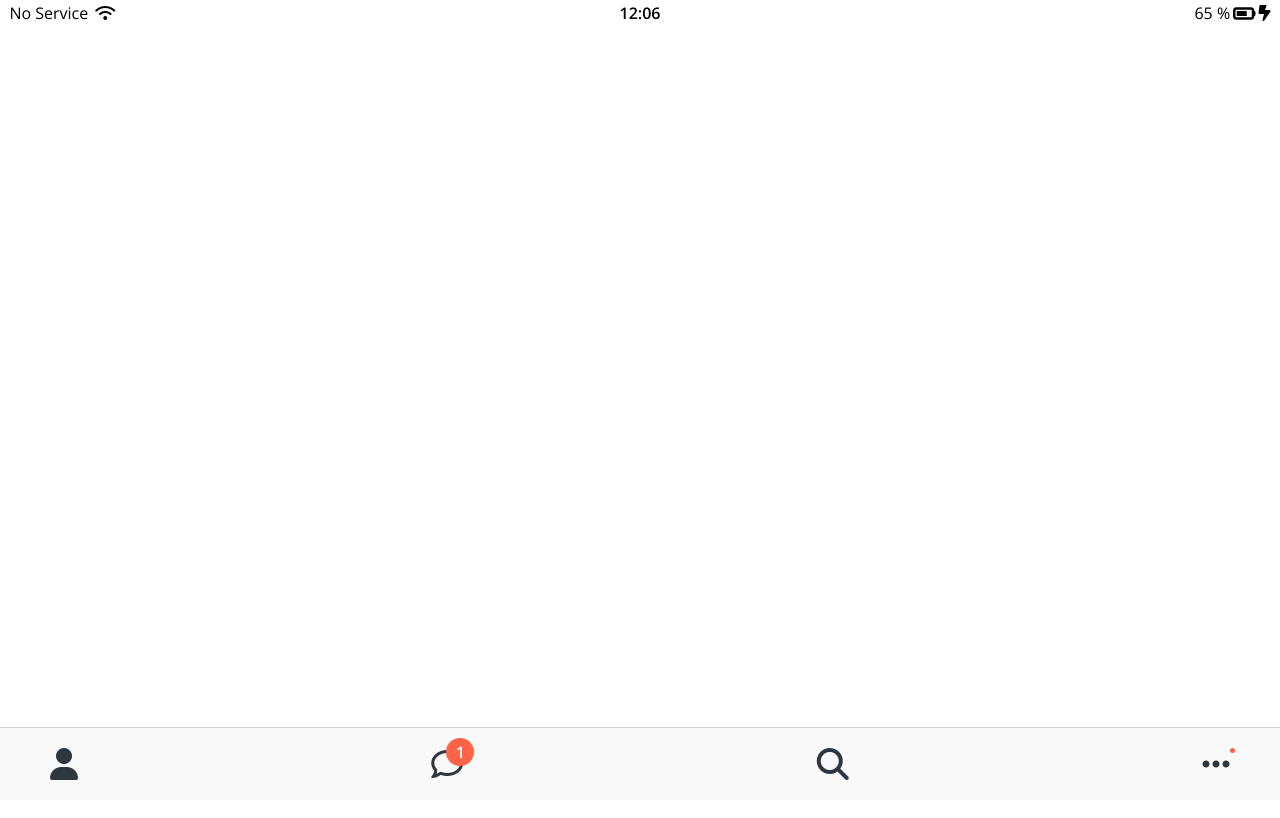
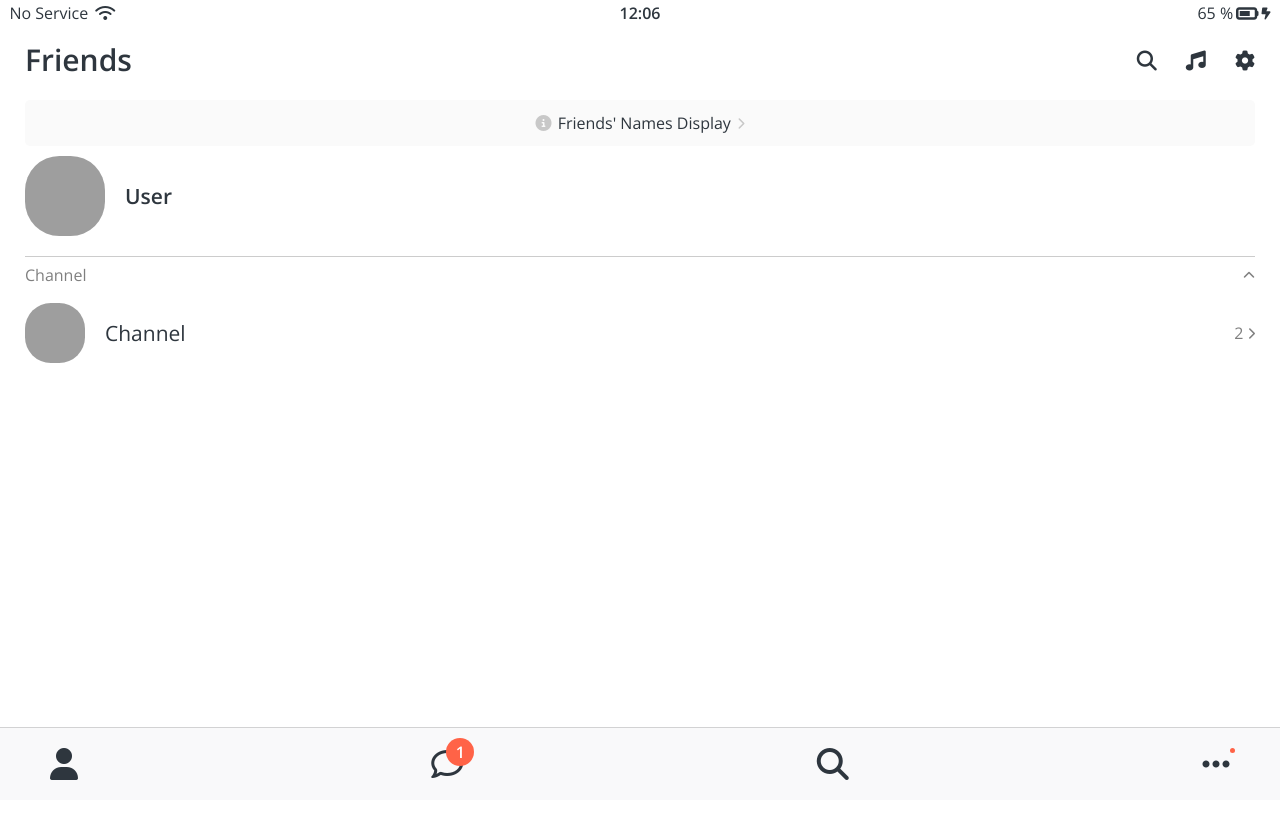
Before and after one commit to hm-Jeon/Kokoa-clone, a plain HTML site: page friends.html in a window 1280 px wide. Shown: the top 818 px of the page. Drawn offline with nearby package versions, Linux system fonts and the light colour scheme; grey boxes are pictures that could not be loaded.

Commit message:
Create friends-screen
Also create screen-header & user-component

```diff
--- /dev/null
+++ b/CSS/components/screen-header.css
@@ -0,0 +1,21 @@
+.screen-header {
+  position: fixed;
+  top: 0;
+  display: flex;
+  justify-content: space-between;
+  align-items: center;
+  width: 100%;
+  padding: 45px var(--horizontal-space) 20px;
+  box-sizing: border-box;
+  background-color: white;
+  z-index: 1;
+}
+
+.screen-header__title {
+  font-size: 30px;
+  font-weight: 600;
+}
+
+.screen-header__icons span {
+  margin-left: 25px;
+}
--- /dev/null
+++ b/CSS/components/user-component.css
@@ -0,0 +1,45 @@
+.user-component,
+.user-component__column:first-child {
+  display: flex;
+  align-items: center;
+}
+
+.user-component__column:last-child {
+  color: rgba(0, 0, 0, 0.5);
+}
+
+.user-component {
+  justify-content: space-between;
+}
+
+.user-component__avatar {
+  width: 70px;
+  height: 70px;
+  border-radius: 43%;
+  margin-right: 20px;
+}
+
+.user-component__avatar--xl {
+  width: 80px;
+  height: 80px;
+}
+
+.user-component__avatar--sm {
+  width: 60px;
+  height: 60px;
+}
+
+.user-component__title {
+  font-size: 21px;
+  font-weight: 600;
+}
+
+.user-component__title--not-bold {
+  font-weight: 400;
+}
+
+.user-component__subtitle {
+  margin-top: 8px;
+  font-size: 17px;
+  color: rgba(0, 0, 0, 0.5);
+}
--- /dev/null
+++ b/CSS/screens/friends.css
@@ -0,0 +1,33 @@
+#friends-display-link {
+  display: block;
+  text-align: center;
+  background-color: #fafafa;
+  padding: 15px 0;
+  margin: 0 var(--horizontal-space) 10px;
+  border-radius: 5px;
+  font-size: 16px;
+  z-index: -1;
+}
+
+#friends-display-link i {
+  color: rgba(0, 0, 0, 0.2);
+  margin: 0 2px;
+}
+
+.friends-screen {
+  padding: 0px var(--horizontal-space);
+}
+
+.friends-screen__channel {
+  margin-top: 20px;
+  border-top: 1px solid rgba(0, 0, 0, 0.2);
+  padding-top: 10px;
+}
+
+.friends-screen_channel-header {
+  display: flex;
+  justify-content: space-between;
+  align-items: center;
+  margin-bottom: 20px;
+  color: rgba(0, 0, 0, 0.5);
+}
--- a/CSS/styles.css
+++ b/CSS/styles.css
@@ -5,10 +5,16 @@
 /* Components */
 @import "components/status-bar.css";
 @import "components/nav-bar.css";
+@import "components/screen-header.css";
+@import "components/user-component.css";
 
 /* Screens */
 @import "screens/login.css";
+@import "screens/friends.css";
 
 body {
   font-family: "Open Sans", sans-serif;
+  color: #2e363e;
+  padding-top: 100px;
+  height: 200vh;
 }
--- a/CSS/variables.css
+++ b/CSS/variables.css
@@ -1,3 +1,4 @@
 :root {
   --yellow: #fae100;
+  --horizontal-space: 25px;
 }
--- a/friends.html
+++ b/friends.html
@@ -19,9 +19,63 @@
       <div class="status-bar__column">
         <span>65 %</span>
         <i class="fa-solid fa-battery-three-quarters fa-lg"></i>
-        <i class="fa-solid fa-bolt-lightning"></i>
+        <i class="fa-solid fa-bolt-lightning fa-xs"></i>
       </div>
     </div>
+
+    <header class="screen-header">
+      <h1 class="screen-header__title">Friends</h1>
+      <div class="screen-header__icons">
+        <span><i class="fa-solid fa-magnifying-glass fa-lg"></i></span>
+        <span><i class="fa-solid fa-music fa-lg"></i></span>
+        <span><i class="fa-solid fa-gear fa-lg"></i></span>
+      </div>
+    </header>
+
+    <a id="friends-display-link">
+      <i class="fa-solid fa-circle-info"></i>
+      Friends' Names Display
+      <i class="fa-solid fa-chevron-right fa-xs"></i>
+    </a>
+
+    <main class="friends-screen">
+      <div class="user-component">
+        <div class="user-component__column">
+          <img
+            class="user-component__avatar user-component__avatar--xl"
+            src="https://cdnweb01.wikitree.co.kr/webdata/editor/202107/19/img_20210719114851_4a9c2f73.webp"
+          />
+          <div class="user-component__text">
+            <h4 class="user-component__title">User</h4>
+            <!-- <h6 class="user-component__subtitle">this text whatever</h6> -->
+          </div>
+        </div>
+        <div class="user-component__column"></div>
+      </div>
+      <div class="friends-screen__channel">
+        <div class="friends-screen_channel-header">
+          <span>Channel</span>
+          <i class="fa-solid fa-chevron-up fa-xs"></i>
+        </div>
+        <div class="user-component">
+          <div class="user-component__column">
+            <img
+              class="user-component__avatar user-component__avatar--sm"
+              src="https://image.winudf.com/v2/image1/Y29tLmtha2FvLnllbGxvd2lkX2ljb25fMTU2ODcwMTI0Nl8wMjk/icon.png?w=&fakeurl=1"
+            />
+            <div class="user-component__text">
+              <h4 class="user-component__title user-component__title--not-bold">
+                Channel
+              </h4>
+            </div>
+          </div>
+          <div class="user-component__column">
+            <span>2</span>
+            <i class="fa-solid fa-chevron-right fa-xs"></i>
+          </div>
+        </div>
+      </div>
+    </main>
 
     <nav class="nav">
       <ul class="nav__list">
```
